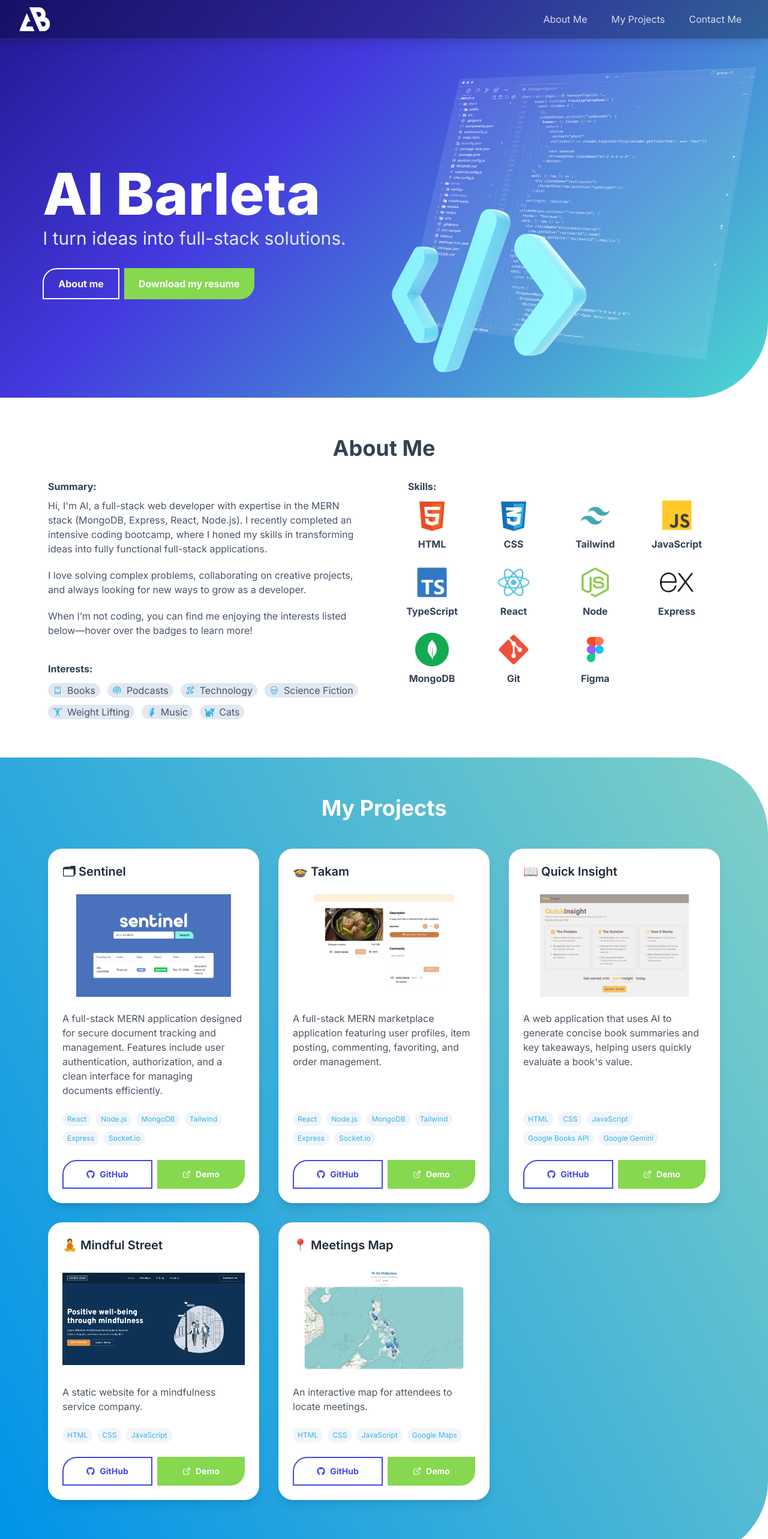
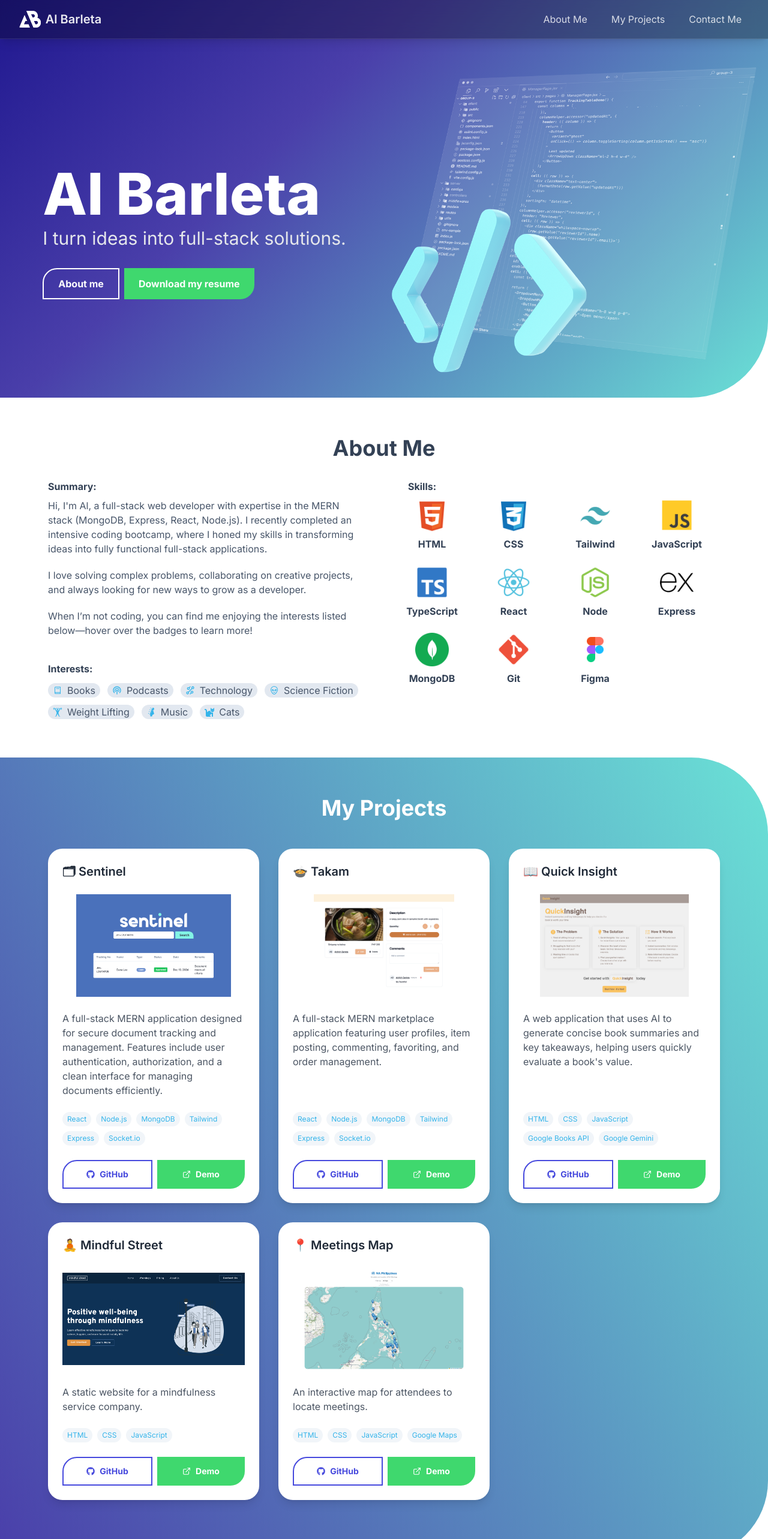
Before and after one commit to albarleta/albarleta, a React (Vite) app: page / in a window 1280 px wide. Shown: the top 2566 px of the page at 60% size. Built offline with nearby package versions, Linux system fonts and the light colour scheme.

Commit message:
fix: adjust colors

```diff
--- a/src/components/Contact.jsx
+++ b/src/components/Contact.jsx
@@ -216,7 +216,7 @@ export default function Contact() {
 
                 <button
                   type="submit"
-                  className="bg-[#86D84F] hover:bg-[#9ee76e] text-white px-6 py-3 font-bold rounded-br-3xl w-full transition-colors"
+                  className="bg-[#3fd86e] hover:bg-[#5dea87] text-white px-6 py-3 font-bold rounded-br-3xl w-full transition-colors"
                 >
                   Send Message
                 </button>
--- a/src/components/Footer.jsx
+++ b/src/components/Footer.jsx
@@ -1,6 +1,6 @@
 export default function Footer() {
   return (
-    <footer className="w-full bg-[#201890] py-4 px-6 flex items-center justify-center gap-2">
+    <footer className="w-full bg-[#4a3faa] py-4 px-6 flex items-center justify-center gap-2">
       <img src="/img/logo.png" alt="logo" className="h-7" />
       <p className="text-white text-sm">{new Date().getFullYear()}</p>
     </footer>
--- a/src/components/Hero.jsx
+++ b/src/components/Hero.jsx
@@ -16,7 +16,7 @@ export default function Hero() {
         style={{
           backgroundColor: "#201890",
           backgroundImage:
-            "linear-gradient(135deg, #201890 0%, #4339de 36%, #4bd9d1 100%)",
+            "linear-gradient(135deg, #201890 0%, #4a3faa 36%, #6ae1d6 100%)",
         }}
       >
         <div className="container mx-auto grid md:grid-cols-2 gap-4 items-center px-4">
@@ -37,7 +37,7 @@ export default function Hero() {
               <a
                 href="/AlBarleta_MERN_WebDeveloper.pdf"
                 download="AlBarleta_MERN_WebDeveloper.pdf"
-                className="bg-[#86D84F] text-white px-6 py-3 font-bold rounded-br-3xl hover:bg-[#9ee76e] transition-colors inline-flex items-center justify-center"
+                className="bg-[#3fd86e] text-white px-6 py-3 font-bold rounded-br-3xl hover:bg-[#5dea87] transition-colors inline-flex items-center justify-center"
               >
                 Download my resume
               </a>
--- a/src/components/Navbar.jsx
+++ b/src/components/Navbar.jsx
@@ -20,9 +20,10 @@ export default function Navbar() {
           <div className="flex-shrink-0">
             <a
               href="/"
-              className="text-xl font-semibold text-white/90 hover:text-white transition-colors"
+              className="text-xl font-semibold text-white/90 hover:text-white transition-colors flex gap-2 items-center"
             >
-              <img src="/img/logo.png" alt="Logo" className="h-10 w-auto" />
+              <img src="/img/logo.png" alt="Logo" className="h-7 w-auto" />
+              <span>Al Barleta</span>
             </a>
           </div>
 
--- a/src/components/Projects.jsx
+++ b/src/components/Projects.jsx
@@ -74,7 +74,7 @@ export default function Projects() {
       className="pt-16 rounded-tr-[8rem] rounded-br-[8rem]"
       style={{
         backgroundColor: "#EAE1F1",
-        backgroundImage: "linear-gradient(62deg, #0093E9 0%, #80D0C7 100%)",
+        backgroundImage: "linear-gradient(62deg, #4a3faa 0%, #6ae1d6 100%)",
       }}
     >
       <div className="container m-auto px-4 pb-24 max-w-6xl">
@@ -121,7 +121,7 @@ export default function Projects() {
                     href={project.githubLink}
                     target="_blank"
                     rel="noopener noreferrer"
-                    className="flex items-center justify-center gap-2 text-[#4649DD] transition-colors border-2 border-[#4649DD] px-4 py-2 sm:px-6 sm:py-3 rounded-tl-3xl font-bold text-xs sm:text-sm flex-1 max-w-full"
+                    className="flex items-center justify-center gap-2 text-[#4649DD] hover:bg-[#4649DD] hover:text-white hover:border-white transition-colors border-2 border-[#4649DD] px-4 py-2 sm:px-6 sm:py-3 rounded-tl-3xl font-bold text-xs sm:text-sm flex-1 max-w-full"
                   >
                     <FaGithub /> GitHub
                   </a>
@@ -129,7 +129,7 @@ export default function Projects() {
                     href={project.liveDemoLink}
                     target="_blank"
                     rel="noopener noreferrer"
-                    className="flex items-center justify-center gap-2 text-white hover:text-white transition-colors hover:bg-[#9ee76e]  bg-[#86D84F] px-4 py-2 sm:px-6 sm:py-3 font-bold rounded-br-3xl text-xs sm:text-sm flex-1 max-w-full"
+                    className="flex items-center justify-center gap-2 text-white hover:text-white transition-colors bg-[#3fd86e] hover:bg-[#5dea87] px-4 py-2 sm:px-6 sm:py-3 font-bold rounded-br-3xl text-xs sm:text-sm flex-1 max-w-full"
                   >
                     <FiExternalLink /> Demo
                   </a>
```
